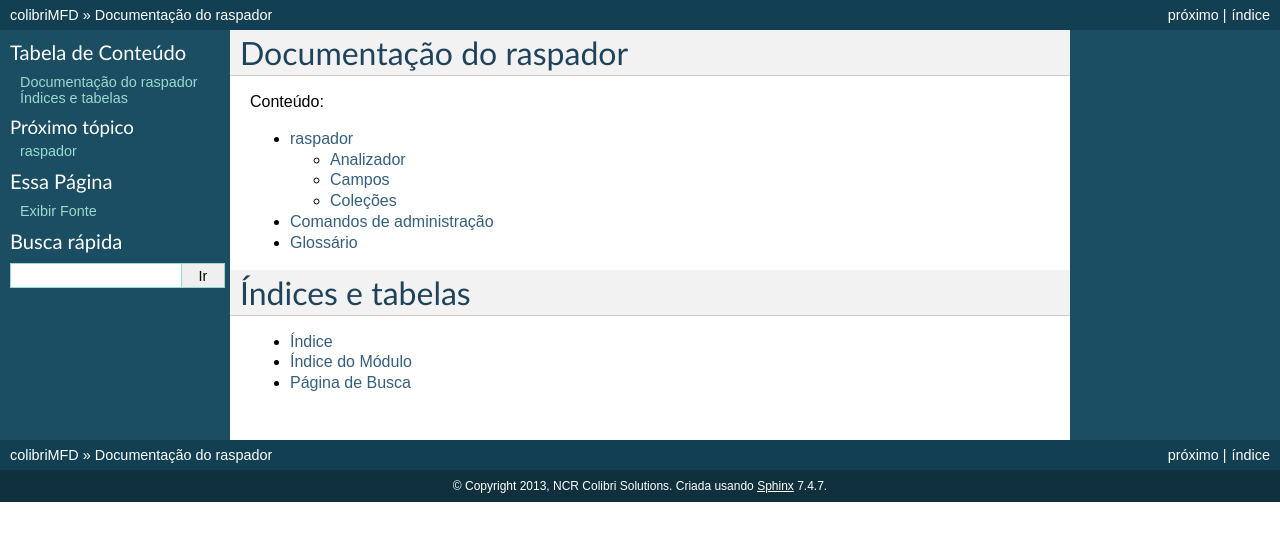
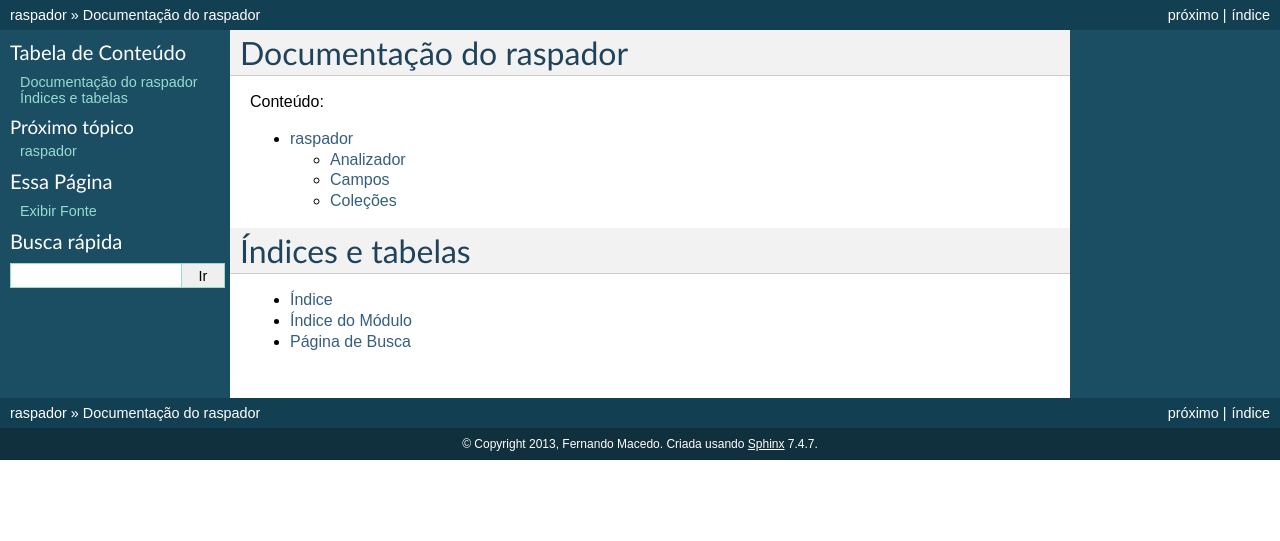
Before and after one commit to fgmacedo/raspador, a Sphinx documentation site: the page built from docs/source/index.rst, in a window 1280 px wide. Shown: the top 541 px of the page. Built offline with Sphinx 7.4.7, drawn with Linux system fonts in a browser that asks for light colours.

Commit message:
first docs

```diff
--- a/docs/source/administracao.rst
+++ /dev/null
@@ -1,6 +0,0 @@
-
-Comandos de administração
-=========================
-
-.. automodule:: tasks
-    :members:
--- a/docs/source/conf.py
+++ b/docs/source/conf.py
@@ -1,6 +1,6 @@
 #coding: utf-8
 #
-# colibriMFD documentation build configuration file, created by
+# raspador documentation build configuration file, created by
 # sphinx-quickstart on Thu Jun 13 10:22:57 2013.
 #
 # This file is execfile()d with the current directory set to its containing dir.
@@ -43,17 +43,17 @@ source_suffix = '.rst'
 master_doc = 'index'
 
 # General information about the project.
-project = u'colibriMFD'
-copyright = u'2013, NCR Colibri Solutions'
+project = u'raspador'
+copyright = u'2013, Fernando Macedo'
 
 # The version info for the project you're documenting, acts as replacement for
 # |version| and |release|, also used in various other places throughout the
 # built documents.
 #
 # The short X.Y version.
-version = '1.0.1'
+version = '0.1.3'
 # The full version, including alpha/beta/rc tags.
-release = '1.0.1'
+release = '0.1.3'
 
 # The language for content autogenerated by Sphinx. Refer to documentation
 # for a list of supported languages.
@@ -170,7 +170,7 @@ html_static_path = ['_static']
 #html_file_suffix = None
 
 # Output file base name for HTML help builder.
-htmlhelp_basename = 'colibriMFDdoc'
+htmlhelp_basename = 'raspadordoc'
 
 
 # -- Options for LaTeX output --------------------------------------------------
@@ -189,8 +189,8 @@ latex_elements = {
 # Grouping the document tree into LaTeX files. List of tuples
 # (source start file, target name, title, author, documentclass [howto/manual]).
 latex_documents = [
-  ('index', 'colibriMFD.tex', u'colibriMFD Documentation',
-   u'NCR Colibri Solutions', 'manual'),
+  ('index', 'raspador.tex', u'raspador Documentation',
+   u'Fernando Macedo', 'manual'),
 ]
 
 # The name of an image file (relative to this directory) to place at the top of
@@ -219,8 +219,8 @@ latex_documents = [
 # One entry per manual page. List of tuples
 # (source start file, name, description, authors, manual section).
 man_pages = [
-    ('index', 'colibrimfd', u'colibriMFD Documentation',
-     [u'NCR Colibri Solutions'], 1)
+    ('index', 'raspador', u'raspador Documentation',
+     [u'Fernando Macedo'], 1)
 ]
 
 # If true, show URL addresses after external links.
@@ -233,8 +233,8 @@ man_pages = [
 # (source start file, target name, title, author,
 #  dir menu entry, description, category)
 texinfo_documents = [
-  ('index', 'colibriMFD', u'colibriMFD Documentation',
-   u'NCR Colibri Solutions', 'colibriMFD', 'One line description of project.',
+  ('index', 'raspador', u'raspador Documentation',
+   u'Fernando Macedo', 'raspador', 'One line description of project.',
    'Miscellaneous'),
 ]
 
--- a/docs/source/index.rst
+++ b/docs/source/index.rst
@@ -7,8 +7,7 @@ Conteúdo:
    :maxdepth: 2
 
    raspador
-   administracao
-   glossario
+
 
 Índices e tabelas
 ==================
```
Also changed, not shown: docs/source/glossario.rst (deleted, +0 -166 lines), setup.py (line endings or trailing spaces).
